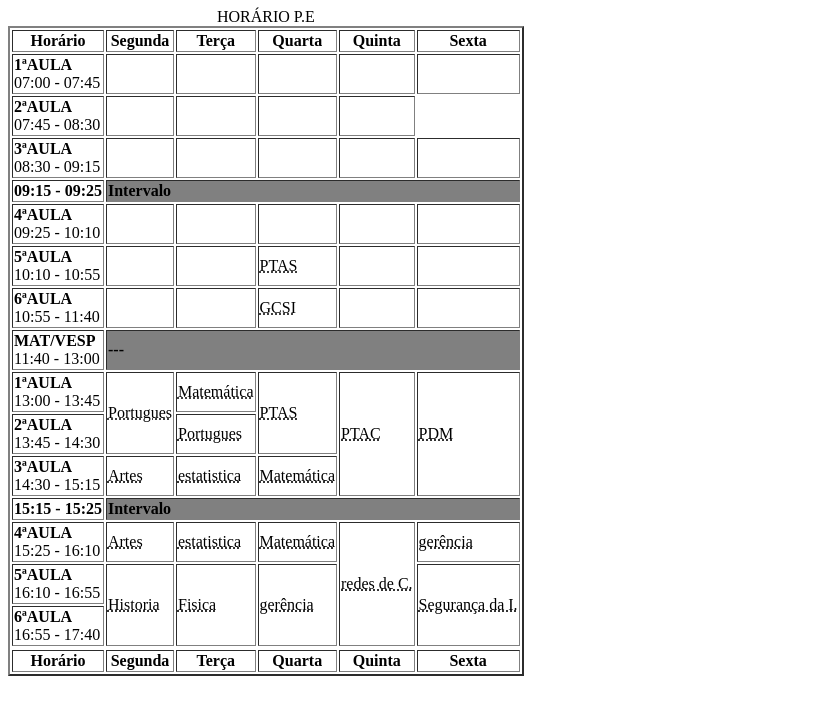
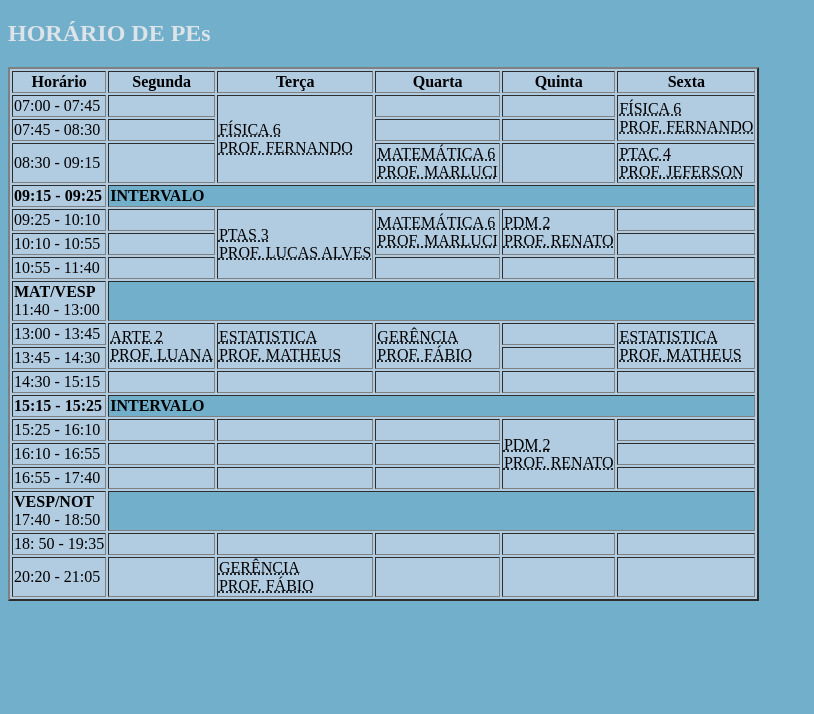
Before and after one commit to vieiraBeh/PDM-AtivAvaliativa, a website: page hr/hr2.html in a window 1280 px wide. Shown: the whole page, without its empty margins (0-814 px from the left). Drawn offline with Linux system fonts and the light colour scheme.

Commit message:
COMMIT
horarios de pes

```diff
--- a/hr/hr2.html
+++ b/hr/hr2.html
@@ -1,15 +1,15 @@
 <!DOCTYPE html>
 <html lang="pt">
+
 <head>
     <meta charset="UTF-8">
     <meta name="viewport" content="width=device-width, initial-scale=1.0">
-    <link rel="stylesheet" href=" " />
-    <title>horario2</title>
+    <title>Horários de PEs</title>
 </head>
 
-<body>
-<table border="2">
-    <caption>HORÁRIO P.E</caption>
+<body style="background-color:#72afcb">
+<table style="background-color: rgb(177, 203, 225) " border="2">
+    <h2 caption style="color:  rgb(220, 227, 233);">HORÁRIO DE PEs</caption></h2>
     <tr>
       <th>Horário</th>
       <th>Segunda</th>
@@ -20,126 +20,136 @@
     </tr>
 
     <tr>
-      <td><strong>1ªAULA</strong></br>
-        07:00 - 07:45</td>
+      <td>07:00 - 07:45</td>
+      <td id="white">&nbsp;</td>
+      <td rowspan="3" id="white"><abbr title="FÍSICA 6">FÍSICA 6 <br/> PROF. FERNANDO</abbr></td>
+      <td id="white">&nbsp;</td>
+      <td id="white">&nbsp;</td>
+      <td rowspan="2" id="white"><abbr title="FÍSICA 6">FÍSICA 6 <br/> PROF. FERNANDO</abbr></td>
+    </tr>
+
+    <tr>
+      <td>07:45 - 08:30</td>
+      <td id="white">&nbsp;</td>
+      <td id="white">&nbsp;</td>
+      <td id="white">&nbsp;</td>
+    </tr>
+
+    <tr>
+      <td>08:30 - 09:15</td>
+      <td id="white">&nbsp;</td>
+      <td rowspan="1" id="white"><abbr title="MATEMÁTICA 6">MATEMÁTICA 6<br/> PROF. MARLUCI</abbr></td>
+      <td id="white">&nbsp;</td>
+      <td rowspan="1" id="white"><abbr title="PROGRAMAÇÃO E TECNOLOGIAS PARA APLICAÇÕES CLIENTE 4">PTAC 4 <br/> PROF. JEFERSON</abbr></td>
+    </tr>
+
+    <tr>
+      <td><strong>09:15 - 09:25</strong></td>
+      <td colspan="5" style="background-color:#72afcb"><strong>INTERVALO</strong></td>
+    </tr>
+
+    <tr>
+      <td>09:25 - 10:10</td>
+      <td id="white">&nbsp;</td>
+      <td rowspan="3" id="white"><abbr title="PROGRAMAÇÃO E TECNOLOGIAS PARA A APLICAÇÕES SERVIDOR 3">PTAS 3<br/> PROF. LUCAS ALVES</abbr></td>
+      <td rowspan="2" id="white"><abbr title="MATEMÁTICA 6">MATEMÁTICA 6<br/> PROF. MARLUCI</abbr></td>
+      <td rowspan="2" id="white"><abbr title="PROGRAMAÇÃO PARA DISPOSITIVOS MÓVEIS 2">PDM 2<br/> PROF. RENATO</abbr></td>
+      <td id="white">&nbsp;</td>
+    </tr>
+
+    <tr>
+      <td>10:10 - 10:55</td>
+      <td id="white">&nbsp;</td>
+      <td id="white">&nbsp;</td>
+    </tr>
+
+    <tr>
+      <td>10:55 - 11:40</td>
+      <td id="white">&nbsp;</td>
+      <td id="white">&nbsp;</td>
+      <td id="white">&nbsp;</td>
+      <td id="white">&nbsp;</td>
+    </tr>
+
+    <tr>
+      <td><strong>MAT/VESP</strong></br>
+        11:40 - 13:00</td>
+      <td colspan="5" style="background-color:#72afcb"></td>
+    </tr>
+
+    <tr>
+      <td>13:00 - 13:45</td>
+      <td rowspan="2" id="white"><abbr title="ARTE 2">ARTE 2<br/> PROF. LUANA</abbr></td>
+      <td rowspan="2" id="white"><abbr title="ESTATISTICA">ESTATISTICA<br/>PROF. MATHEUS</abbr></td>
+      <td rowspan="2" id="white"><abbr title="GERÊNCIA E CONFIGURAÇÃO DE SERVIÇOS DE INTERNET ">GERÊNCIA<br/>PROF. FÁBIO</abbr></td>
+      <td id="white">&nbsp;</td>
+      <td rowspan="2" id="white"><abbr title="ESTATISTICA">ESTATISTICA<br/>PROF. MATHEUS</abbr></td>
+    </tr>
+    <tr>
+      <td>13:45 - 14:30</td>
+      <td id="white">&nbsp;</td>
+    </tr>
+    <tr>
+      <td>14:30 - 15:15</td>
         <td id="white">&nbsp;</td>
         <td id="white">&nbsp;</td>
         <td id="white">&nbsp;</td>
         <td id="white">&nbsp;</td>
         <td id="white">&nbsp;</td>
     </tr>
+
     <tr>
-      <td><strong>2ªAULA</strong></br>
-        07:45 - 08:30</td>
+      <td><strong>15:15 - 15:25</strong></td>
+      <td colspan="5" style="background-color:#72afcb"><strong>INTERVALO</strong></td>
+    </tr>
+
+    <tr>
+      <td>15:25 - 16:10</td>
+      <td id="white">&nbsp;</td>
+      <td id="white">&nbsp;</td>
+      <td id="white">&nbsp;</td>
+      <td rowspan="3" id="white"><abbr title="PROGRAMAÇÃO PARA DISPOSITIVOS MÓVEIS">PDM 2 <br/> PROF. RENATO</abbr></td>
+      <td id="white">&nbsp;</td>
+    </tr>
+
+    <tr>
+      <td>16:10 - 16:55</td>
         <td id="white">&nbsp;</td>
         <td id="white">&nbsp;</td>
         <td id="white">&nbsp;</td>
         <td id="white">&nbsp;</td>
     </tr>
+
     <tr>
-      <td><strong>3ªAULA</strong></br>
-        08:30 - 09:15</td>
+      <td>16:55 - 17:40</td>
+      <td id="white">&nbsp;</td>
+      <td id="white">&nbsp;</td>
+      <td id="white">&nbsp;</td>
+      <td id="white">&nbsp;</td>
+      </tr>
+
+      <tr>
+        <td><strong>VESP/NOT</strong></br>
+          17:40 - 18:50</td>
+        <td colspan="5" style="background-color:#72afcb"></td>
+      </tr>
+
+      <tr>
+        <td>18: 50 - 19:35</td>
         <td id="white">&nbsp;</td>
         <td id="white">&nbsp;</td>
         <td id="white">&nbsp;</td>
         <td id="white">&nbsp;</td>
         <td id="white">&nbsp;</td>
         </tr>
-    <tr>
-      <td><strong>09:15 - 09:25</strong></td>
-      <td colspan="5" style="background-color:gray;"><strong>Intervalo</strong></td>
-    </tr>
-    <tr>
-      <td><strong>4ªAULA</strong></br>
-        09:25 - 10:10</td>
+
+        <td>20:20 - 21:05</td>
         <td id="white">&nbsp;</td>
-      <td id="white">&nbsp;</td>
+        <td rowspan="1" id="white"><abbr title="GERÊNCIA E CONFIGURAÇÃO DE SERVIÇOS DE INTERNET ">GERÊNCIA<br/>PROF. FÁBIO</abbr></td>
         <td id="white">&nbsp;</td>
         <td id="white">&nbsp;</td>
         <td id="white">&nbsp;</td>
         </tr>
-    <tr>
-      <td><strong>5ªAULA</strong></br>
-        10:10 - 10:55</td>
-      <td id="white">&nbsp;</td>
-      <td id="white">&nbsp;</td>
-      <td rowspan="1" id="white"><abbr title="PTAS">PTAS</abbr></td>
-      <td id="white">&nbsp;</td>
-      <td id="white">&nbsp;</td>
-    </tr>
-    <tr>
-      <td><strong>6ªAULA</strong></br>
-        10:55 - 11:40</td>
-      <td id="white">&nbsp;</td>
-      <td id="white">&nbsp;</td>
-      <td rowspan="1" id="white"><abbr title="GCSI">GCSI</abbr></td>
-      <td id="white">&nbsp;</td>
-      <td id="white">&nbsp;</td>
-    </tr>
-    <tr>
-      <td><strong>MAT/VESP</strong></br>
-        11:40 - 13:00</td>
-      <td colspan="5" style="background-color:gray;"><strong>---</strong></td>
-    </tr>
-    <tr>
-      <td><strong>1ªAULA</strong></br>
-        13:00 - 13:45</td>
-      <td rowspan="2" id="white"><abbr title="Portugues">Portugues</abbr></td>
-      <td rowspan="1" id="white"><abbr title="Matemática">Matemática</abbr></td>
-      <td rowspan="2" id="white"><abbr title="PTAS">PTAS</abbr></td>
-      <td rowspan="3" id="white"><abbr title="PTAC">PTAC</abbr></td>
-      <td rowspan="3" id="white"><abbr title="PDM">PDM</abbr></td>
-    </tr>
-    <tr>
-      <td><strong>2ªAULA</strong></br>
-        13:45 - 14:30</td>
-        <td rowspan="1" id="white"><abbr title="portugues">Portugues</abbr></td>
-    </tr>
-    <tr>
-      <td><strong>3ªAULA</strong></br>
-        14:30 - 15:15</td>
-      <td rowspan="1" id="white"><abbr title="Artes">Artes</abbr></td>
-      <td rowspan="1" id="white"><abbr title="estatistica">estatistica</abbr></td>
-      <td rowspan="1" id="white"><abbr title="Matemática">Matemática</abbr></td>
-
-
-    </tr>
-    <tr>
-      <td><strong>15:15 - 15:25</strong></td>
-      <td colspan="5" style="background-color:gray;"><strong>Intervalo</strong></td>
-    </tr>
-    <tr>
-      <td><strong>4ªAULA</strong></br>
-        15:25 - 16:10</td>
-      <td rowspan="1" id="white"><abbr title="Artes">Artes</abbr></td>
-      <td rowspan="1" id="white"><abbr title="estatistica">estatistica</abbr></td>
-      <td rowspan="1" id="white"><abbr title="Matemática">Matemática</abbr></td>
-      <td rowspan="3" id="white"><abbr title="Sistemas Operacionais">redes de C.</abbr></td>
-      <td rowspan="1" id="white"><abbr title="gerência">gerência</abbr></td>
-    </tr>
-    <tr>
-      <td><strong>5ªAULA</strong></br>
-        16:10 - 16:55</td>
-      <td rowspan="2" id="white"><abbr title="Historia">Historia</a></td>
-      <td rowspan="2" id="white"><abbr title="Fisica">Fisica</abbr></td>
-      <td rowspan="2" id="white"><abbr title="gerência">gerência</abbr></td>
-      <td rowspan="2" id="white"><abbr title="Segurança da Informação">Segurança da I.</abbr></td>
-    </tr>
-    <tr>
-      <td><strong>6ªAULA</strong></br>
-        16:55 - 17:40</td>
-      </tr>
-    <tr>
-      <tfoot>
-        <th>Horário</th>
-        <th>Segunda</th>
-        <th>Terça</th>
-        <th>Quarta</th>
-        <th>Quinta</th>
-        <th>Sexta</th>
-      </tfoot>
-    </tr>
-
 
   </table>
 
```
Also changed, not shown: hr/hr1.html (+15 -3 lines). Lines whose indentation alone changed are shown as unchanged.
